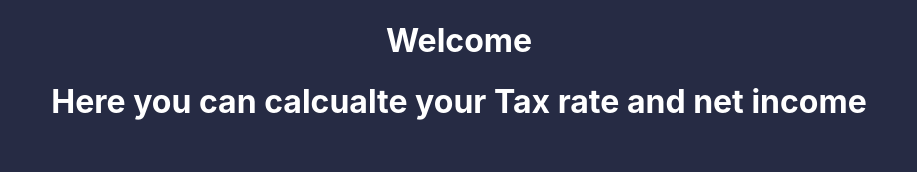
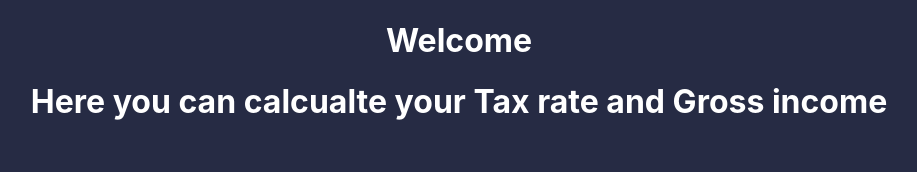
Before and after one commit to Akash-152000/Tax-calculator, a React (Create React App) app: page / in a window 1280 px wide. Shown: the top 172 px of the page, without its empty margins (181-1098 px from the left). Built offline with nearby package versions, Linux system fonts and the light colour scheme.

Commit message:
Added some font color

```diff
--- a/src/App.js
+++ b/src/App.js
@@ -5,7 +5,7 @@ function App() {
   return (
     <div className="App">
       <h1>Welcome</h1>
-      <h1>Here you can calcualte your Tax rate and net income</h1>
+      <h1>Here you can calcualte your <span className="green">Tax rate</span> and <span className="green">Gross income</span></h1>
       <div>
           <CentralCard/>
       </div>
```
